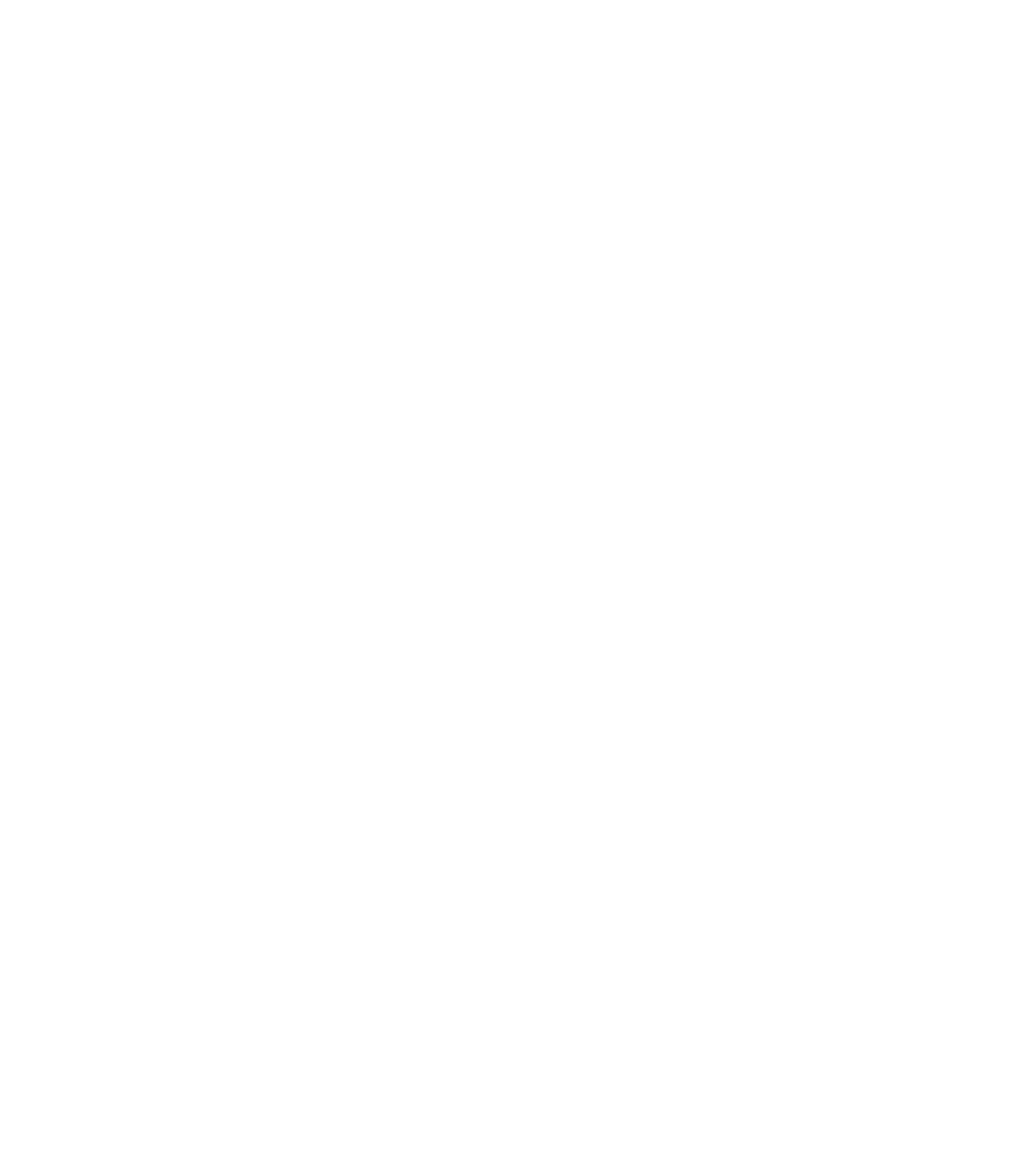
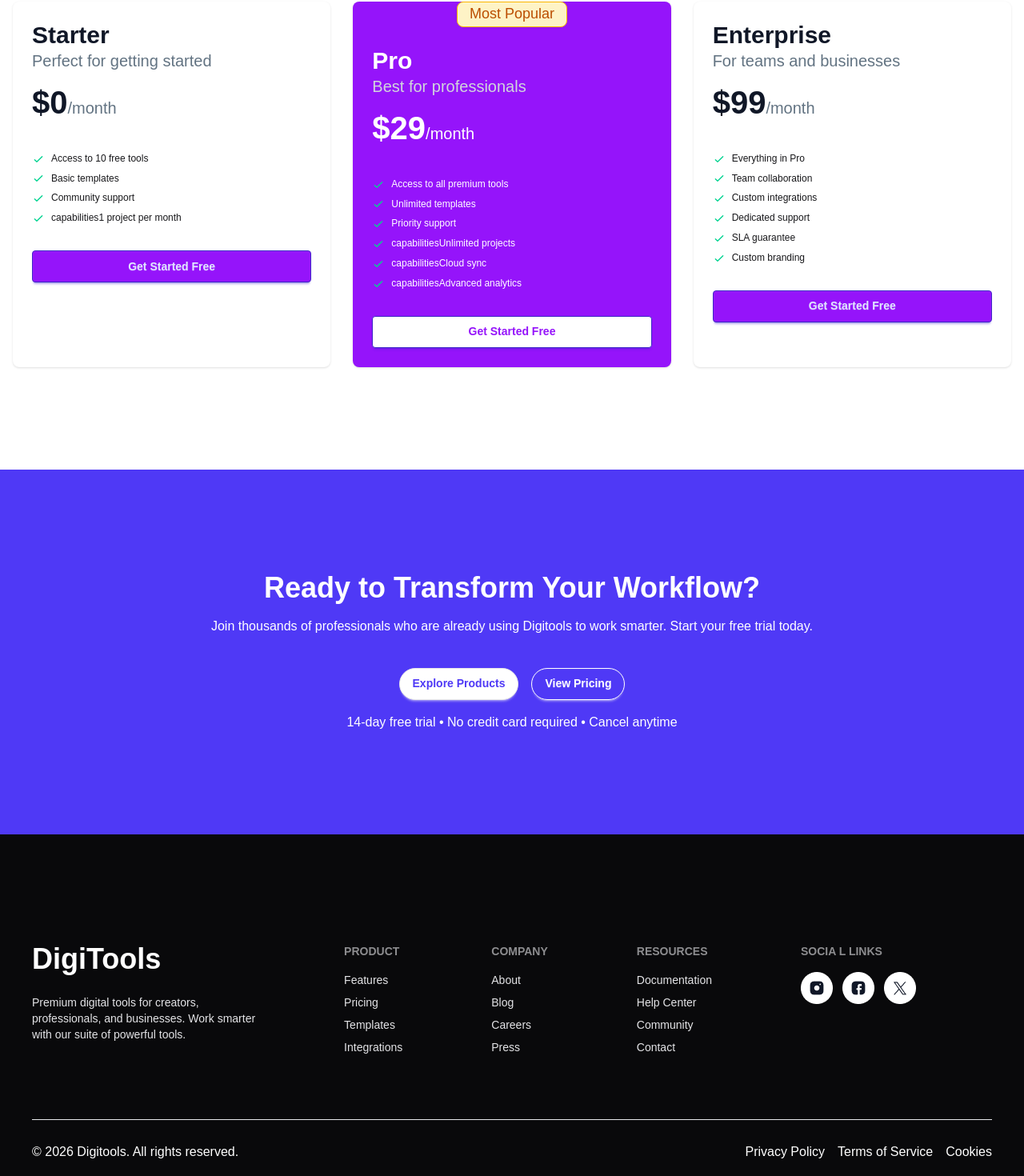
Before and after one commit to mdantormia1779-dev/DigiTools-Platform, a React (Vite) app: page / in a window 1280 px wide. Shown: the part 3072-4542 px from the top of the page at 80% size. Before the commit the page ends 2818 px from the top, so only its background shows below. Built offline with nearby package versions, Linux system fonts and the light colour scheme.

Commit message:
responsive done

```diff
--- a/src/App.jsx
+++ b/src/App.jsx
@@ -39,9 +39,9 @@ function App() {
         active === "Products" ? <Cards promiseData={promiseData} cart={cart} setCart={setCart} /> : <Cart cart={cart} setCart={setCart} />
       }
       <Step />
-      {/* <Pricing /> */}
-      {/* <Optional /> */}
-      {/* <Footer /> */}
+      <Pricing />
+      <Optional />
+      <Footer />
     </>
   )
 }
--- a/src/Components/Footer/Footer.jsx
+++ b/src/Components/Footer/Footer.jsx
@@ -7,6 +7,7 @@ import twitter from '../../assets/Twitter.png';
 const Footer = () => {
     return (
         <div className='bg-neutral'>
+            <div className='container mx-auto'>
                 <footer className="footer sm:footer-horizontal bg-neutral text-neutral-content px-10 pt-34 mb-10">
                     <nav>
                         <h1 className='text-white font-bold text-4xl'>DigiTools</h1>
@@ -42,16 +43,19 @@ const Footer = () => {
                         </div>
                     </nav>
                 </footer>
+                <div className='p-10'>
                     <hr className='border-gray-200 container mx-auto' />
-            <div className='pt-7 pb-7 flex justify-between container mx-auto text-white'>
+                    <div className='pt-7 pb-7 flex justify-between container mx-auto text-white flex-col md:flex-row'>
                         <p className='link link-hover'>© 2026 Digitools. All rights reserved.</p>
-                <ul className='flex justify-between gap-4'>
+                        <ul className='flex justify-between gap-4 flex-col md:flex-row'>
                             <li className='link link-hover'>Privacy Policy</li>
                             <li className='link link-hover'>Terms of Service</li>
                             <li className='link link-hover'>Cookies</li>
                         </ul>
                     </div>
                 </div>
+            </div>
+        </div>
     );
 };
 
--- a/src/Components/Optional/Optional.jsx
+++ b/src/Components/Optional/Optional.jsx
@@ -4,7 +4,7 @@ const Optional = () => {
     return (
         <div className='bg-[#4F39F6]'>
             <div className='container mx-auto py-32'>
-                <h1 className='mb-4 text-white font-extrabold text-4xl text-center'>Ready to Transform Your Workflow?</h1>
+                <h1 className='mb-4 text-white font-extrabold text-2xl md:text-3xl lg:text-4xl text-center'>Ready to Transform Your Workflow?</h1>
                 <p className='mb-10 text-white text-center'>Join thousands of professionals who are already using Digitools to work smarter. Start your free trial today.</p>
                 <div className='flex justify-center items-center'>
                     <button className='btn bg-white text-[#4F39F6] font-semibold rounded-full'>Explore Products</button>
--- a/src/Components/Pricing/Pricing.jsx
+++ b/src/Components/Pricing/Pricing.jsx
@@ -2,11 +2,11 @@ import React from 'react';
 
 const Pricing = () => {
     return (
-        <div className='container mx-auto mt-28 mb-28'>
-            <h1 className='text-5xl font-extrabold text-[#101727] text-center mb-4'>Simple, Transparent Pricing</h1>
+        <div className='container mx-auto mt-28 mb-28 p-4'>
+            <h1 className='text-2xl md:text-3xl lg:text-5xl font-extrabold text-[#101727] text-center mb-4'>Simple, Transparent Pricing</h1>
             <p className='mb-10 text-[#627382] text-center'>Choose the plan that fits your needs. Upgrade or downgrade anytime.</p>
             <div className='grid grid-cols-1 md:grid-cols-2 lg:grid-cols-3 gap-7'>
-                <div className="card w-96 bg-base-100 shadow-sm">
+                <div className="card bg-base-100 shadow-sm">
                     <div className="card-body">
                         <div>
                             <h2 className="text-3xl font-bold text-[#101727]">Starter</h2>
@@ -38,7 +38,7 @@ const Pricing = () => {
                         </div>
                     </div>
                 </div>
-                <div className="card w-96 bg-[#9514FA] shadow-sm">
+                <div className="card bg-[#9514FA] shadow-sm">
                     <div className='flex justify-center items-center'>
                         <span className="badge badge-xl bg-[#FEF3C6] text-[#BB4D00] badge-warning">Most Popular</span>
                     </div>
@@ -81,7 +81,7 @@ const Pricing = () => {
                         </div>
                     </div>
                 </div>
-                <div className="card w-96 bg-base-100 shadow-sm">
+                <div className="card bg-base-100 shadow-sm">
                     <div className="card-body">
                         <div>
                             <h2 className="text-3xl font-bold text-[#101727]">Enterprise</h2>
```
Lines whose indentation alone changed are shown as unchanged.
